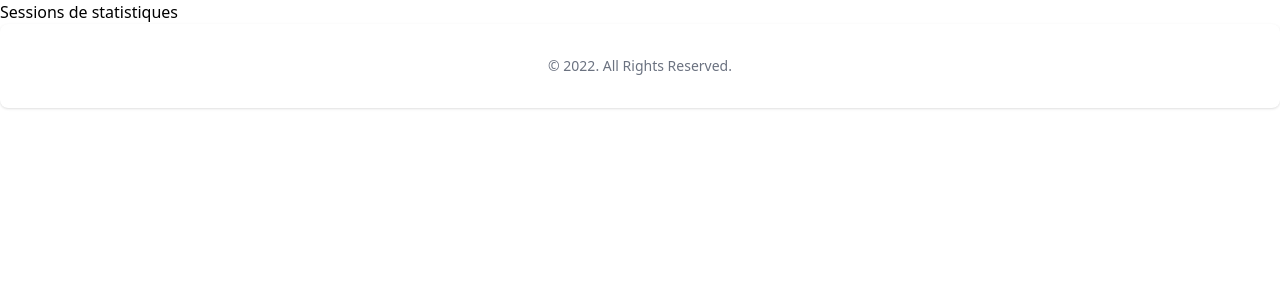
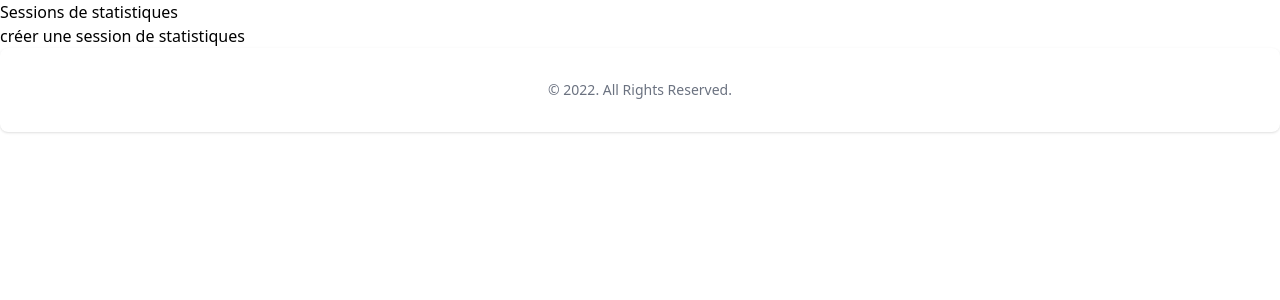
Before and after one commit to remace/OC-P13_Archery_Buddy, a Django app: page /stats/list/ in a window 1280 px wide. Shown: the part 72-372 px from the top of the page. Run offline with Django 4.2, Linux system fonts and the light colour scheme; the visitor is signed in with stand-in values (Sample User, id 1); data that the repository does not hold is empty; some libraries are stand-ins or nearby versions.

Commit message:
🩹 add link to creation page in list page

```diff
--- a/ArcheryBuddy/records/templates/records/list_stats_sessions.html
+++ b/ArcheryBuddy/records/templates/records/list_stats_sessions.html
@@ -7,4 +7,6 @@
             <li>{{stats_session.id}} - {{stats_session.session_datetime | date:'Y-m-d H:i'}} - {{stats_session.get_conditions_display}} - {{stats_session.distance}}m <a href={% url 'stats_detail' stats_session.id %}>détails</a> <a href={% url 'stats_delete' stats_session.id %}>supprimer</a></li>
         {% endfor %}
     </ul>
+    <a href="{% url 'stats_create' %}"> créer une session de statistiques</a>
+
 {% endblock content %}
```
